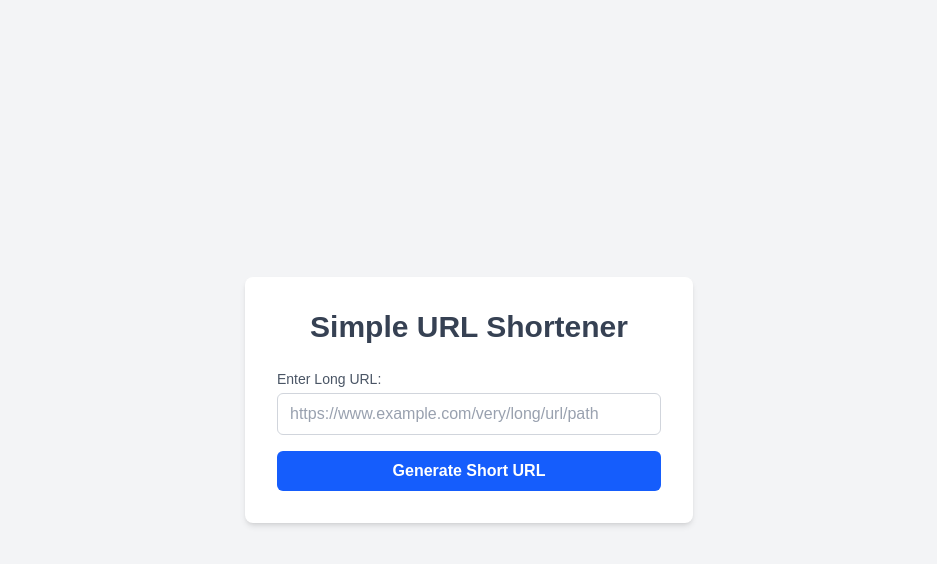
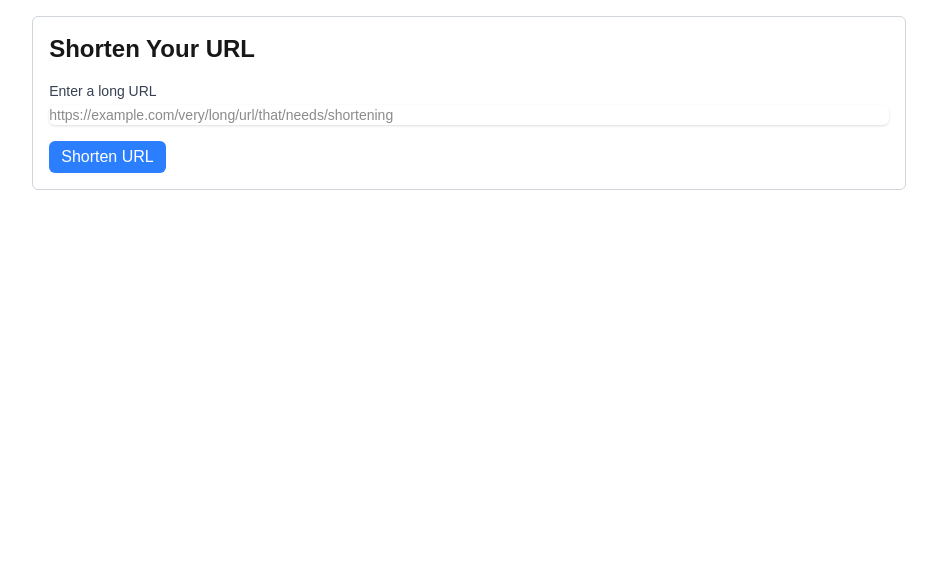
Before and after one commit to avi-watwani/itsurl-shortner, a Next.js app: page / in a window 1280 px wide. Shown: the top 564 px of the page, without its empty margins (171-1108 px from the left). Built offline with nearby package versions, Linux system fonts and the light colour scheme.

Commit message:
style: update UI for URL shortener with improved layout and accessibility

```diff
--- a/app/page.tsx
+++ b/app/page.tsx
@@ -50,44 +50,35 @@ export default function HomePage() {
   };
 
   return (
-    <main className="flex min-h-screen flex-col items-center justify-center p-6 sm:p-12 bg-gray-100">
-      <div className="bg-white p-6 sm:p-8 rounded-lg shadow-md w-full max-w-md sm:mx-auto">
-        <h1 className="text-3xl font-bold mb-6 text-center text-gray-700">
-          Simple URL Shortener
-        </h1>
-
-        <div className="mb-4">
-          <label htmlFor="longUrl" className="block text-sm font-medium text-gray-600 mb-1">
-            Enter Long URL:
+    <main className="container mx-auto p-4">
+      <div className="border border-gray-300 rounded-md p-4 w-[70%] mx-auto">
+        <h1 className="text-2xl font-bold mb-4">Shorten Your URL</h1>
+        <form className="space-y-4">
+          <div>
+            <label htmlFor="longUrl" className="block text-sm font-medium text-gray-700">
+              Enter a long URL
             </label>
             <input
-            type="url" // Browser validation for URL format
+              type="url"
               id="longUrl"
               value={longUrl}
               onChange={(e) => setLongUrl(e.target.value)}
-            placeholder="https://www.example.com/very/long/url/path"
-            className="w-full px-3 py-2 border border-gray-300 rounded-md focus:outline-none focus:ring-2 focus:ring-blue-500 text-gray-800 placeholder-gray-400"
-            disabled={isLoading} // Disable input during API call
+              placeholder="https://example.com/very/long/url/that/needs/shortening"
+              className="mt-1 block w-full rounded-md border-gray-300 shadow-sm focus:border-indigo-500 focus:ring-indigo-500 sm:text-sm"
             />
           </div>
-
           <button
+            type="button"
             onClick={handleGenerateClick}
-          disabled={isLoading} // Disable button during API call
-          className={`w-full py-2 px-4 rounded-md text-white font-semibold transition-colors duration-200 ease-in-out ${
-            isLoading
-              ? 'bg-gray-400 cursor-not-allowed'
-              : 'bg-blue-600 hover:bg-blue-700 focus:outline-none focus:ring-2 focus:ring-blue-500 focus:ring-offset-2'
-          }`}
+            disabled={isLoading}
+            className="bg-blue-500 text-white py-1 px-3 rounded-md hover:bg-blue-600 disabled:bg-gray-300"
           >
-          {isLoading ? 'Generating...' : 'Generate Short URL'}
+            {isLoading ? 'Shortening...' : 'Shorten URL'}
           </button>
-
-        {/* Display the result or error message */}
+        </form>
         {shortUrlResult && (
-          <div className="mt-6 p-4 bg-gray-50 border border-gray-200 rounded-md text-center">
-            <p className="text-sm text-gray-800 break-all">{shortUrlResult}</p>
-            {/* Optional: Add a copy button here later */}
+          <div className="mt-4 p-4 bg-green-100 rounded-md">
+            <p className="text-green-700">{shortUrlResult}</p>
           </div>
         )}
       </div>
```
Lines whose indentation alone changed are shown as unchanged.
